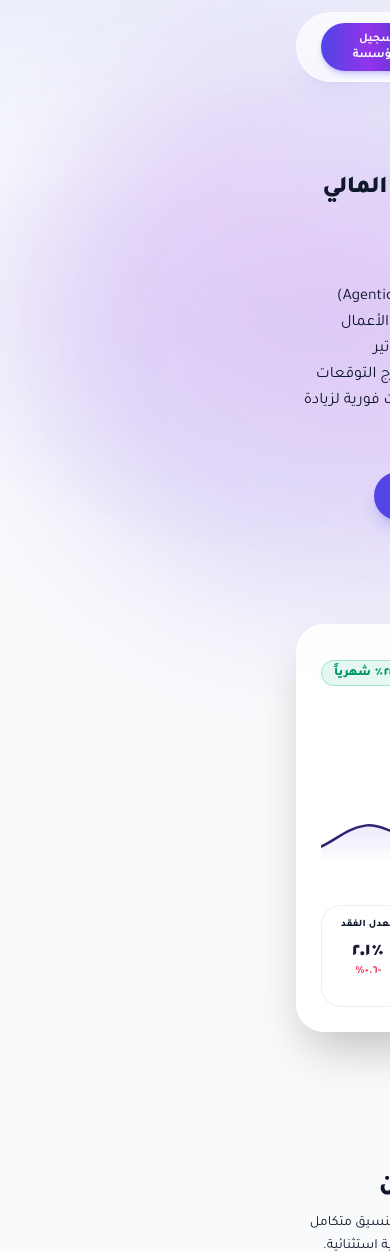
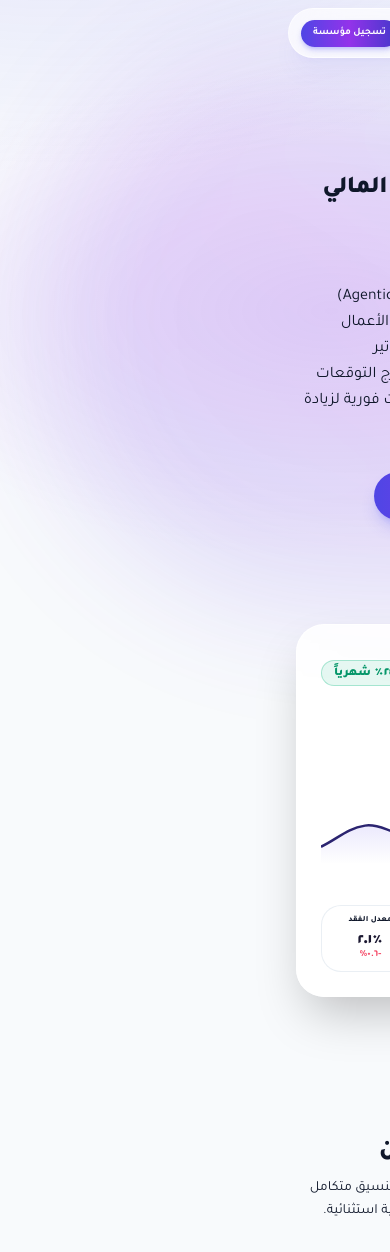
Before and after one commit to meeraalmadilwi-glitch/baseera-app, a Django app: page / in a window 390 px wide; the page is wider, and only the part inside the window is pictured. Shown: the top 1252 px of that part. Run offline with Django 5.2, Linux system fonts and the light colour scheme; some libraries are stand-ins or nearby versions.

Commit message:
Fix mobile responsiveness on landing page and add create_admin command

```diff
--- a/dashboard/templates/dashboard/navbar.html
+++ b/dashboard/templates/dashboard/navbar.html
@@ -1,11 +1,11 @@
 {% load static %}
-<header class="fixed top-0 inset-x-0 z-50 px-4 py-3 w-full flex justify-center pointer-events-none">
-  <div class="glass pointer-events-auto flex w-[min(1200px,100%)] items-center justify-between rounded-full px-6 py-2.5 border border-white/60 dark:border-slate-800 shadow-xl shadow-indigo-500/5 backdrop-blur-xl bg-white/70 dark:bg-slate-900/80">
+<header class="fixed top-0 inset-x-0 z-50 px-2 sm:px-4 py-2 sm:py-3 w-full flex justify-center pointer-events-none">
+  <div class="glass pointer-events-auto flex w-[min(1200px,100%)] items-center justify-between rounded-full px-3 sm:px-6 py-2 sm:py-2.5 border border-white/60 dark:border-slate-800 shadow-xl shadow-indigo-500/5 backdrop-blur-xl bg-white/70 dark:bg-slate-900/80">
     <!-- Brand Logo / Name (Left aligned) -->
-    <div class="flex flex-1 items-center justify-start">
-      <a href="{% url 'welcome' %}" class="flex items-center gap-2.5 hover:opacity-90 transition-opacity">
-        <img src="{% static 'dashboard/img/logo.png' %}" alt="Basira Logo" class="h-9 md:h-11 w-auto object-contain hover:scale-105 transition-transform duration-300 shrink-0 filter drop-shadow-md">
-        <span class="text-xl md:text-2xl font-black tracking-tight leading-none bg-gradient-to-r from-indigo-600 via-purple-600 to-indigo-500 dark:from-white dark:via-indigo-200 dark:to-indigo-400 bg-clip-text text-transparent" style="font-family: 'Cairo', sans-serif; font-weight: 900;">{{ trans.brand }}</span>
+    <div class="flex flex-[0.5] sm:flex-1 items-center justify-start">
+      <a href="{% url 'welcome' %}" class="flex items-center gap-1.5 sm:gap-2.5 hover:opacity-90 transition-opacity">
+        <img src="{% static 'dashboard/img/logo.png' %}" alt="Basira Logo" class="h-8 sm:h-9 md:h-11 w-auto object-contain hover:scale-105 transition-transform duration-300 shrink-0 filter drop-shadow-md">
+        <span class="text-lg sm:text-xl md:text-2xl font-black tracking-tight leading-none bg-gradient-to-r from-indigo-600 via-purple-600 to-indigo-500 dark:from-white dark:via-indigo-200 dark:to-indigo-400 bg-clip-text text-transparent" style="font-family: 'Cairo', sans-serif; font-weight: 900;">{{ trans.brand }}</span>
       </a>
     </div>
 
@@ -20,26 +20,26 @@
     </nav>
 
     <!-- Language Switcher & Authentication Buttons (Right aligned) -->
-    <div class="flex flex-1 items-center justify-end gap-3">
+    <div class="flex flex-[1.5] sm:flex-1 items-center justify-end gap-1.5 sm:gap-3">
       <!-- Theme Toggle Button -->
-      <button id="navThemeToggleBtn" class="grid h-9 w-9 place-items-center rounded-full border border-slate-200/80 bg-white/80 text-slate-800 shadow-xs hover:bg-white transition dark:bg-slate-800 dark:border-slate-700 dark:text-slate-200 dark:hover:bg-slate-700">
-          <i data-lucide="moon" class="h-4 w-4 dark:hidden"></i>
-          <i data-lucide="sun" class="h-4 w-4 hidden dark:block text-amber-400"></i>
+      <button id="navThemeToggleBtn" class="grid h-8 w-8 sm:h-9 sm:w-9 place-items-center rounded-full border border-slate-200/80 bg-white/80 text-slate-800 shadow-xs hover:bg-white transition dark:bg-slate-800 dark:border-slate-700 dark:text-slate-200 dark:hover:bg-slate-700">
+          <i data-lucide="moon" class="h-3.5 w-3.5 sm:h-4 sm:w-4 dark:hidden"></i>
+          <i data-lucide="sun" class="h-3.5 w-3.5 sm:h-4 sm:w-4 hidden dark:block text-amber-400"></i>
       </button>
 
       <!-- Language Switcher Button -->
-      <a href="?lang={{ trans.other_lang }}" class="flex items-center gap-1.5 text-xs font-black px-3.5 py-1.5 rounded-full border border-slate-200/80 bg-white/80 hover:bg-white transition-all shadow-xs dark:bg-slate-800 dark:border-slate-700 dark:hover:bg-slate-700">
+      <a href="?lang={{ trans.other_lang }}" class="flex items-center gap-1.5 text-xs font-black px-2 sm:px-3.5 py-1.5 rounded-full border border-slate-200/80 bg-white/80 hover:bg-white transition-all shadow-xs dark:bg-slate-800 dark:border-slate-700 dark:hover:bg-slate-700">
         <i data-lucide="globe" class="h-3.5 w-3.5 text-indigo-600 dark:text-indigo-400"></i>
-        <span class="tracking-wider uppercase">{{ trans.other_lang_name }}</span>
+        <span class="hidden sm:inline tracking-wider uppercase">{{ trans.other_lang_name }}</span>
       </a>
 
       {% if user.is_authenticated %}
-        <a href="{% url 'dashboard' %}" class="rounded-full bg-gradient-to-r from-indigo-600 to-purple-600 px-5 py-2 text-xs md:text-sm font-bold text-white transition-all hover:brightness-110 shadow-md shadow-indigo-500/25 transform hover:-translate-y-0.5">
+        <a href="{% url 'dashboard' %}" class="rounded-full bg-gradient-to-r from-indigo-600 to-purple-600 px-3 sm:px-5 py-1.5 sm:py-2 text-[10px] sm:text-xs md:text-sm font-bold text-white transition-all hover:brightness-110 shadow-md shadow-indigo-500/25 transform hover:-translate-y-0.5">
           {{ trans.dashboard_link }}
         </a>
       {% else %}
         <a href="{% url 'login' %}" class="hidden md:block text-sm font-extrabold hover:text-indigo-600 dark:hover:text-indigo-400 px-2 transition-colors">{{ trans.login_link }}</a>
-        <a href="{% url 'register' %}" class="rounded-full bg-gradient-to-r from-indigo-600 via-purple-600 to-indigo-700 px-5 py-2 text-xs md:text-sm font-bold text-white transition-all hover:brightness-110 shadow-md shadow-indigo-500/30 transform hover:-translate-y-0.5">
+        <a href="{% url 'register' %}" class="rounded-full bg-gradient-to-r from-indigo-600 via-purple-600 to-indigo-700 px-3 sm:px-5 py-1.5 sm:py-2 text-[10px] sm:text-xs md:text-sm font-bold text-white transition-all hover:brightness-110 shadow-md shadow-indigo-500/30 transform hover:-translate-y-0.5 text-center whitespace-nowrap">
           {{ trans.register_link }}
         </a>
       {% endif %}
--- a/dashboard/templates/dashboard/welcome.html
+++ b/dashboard/templates/dashboard/welcome.html
@@ -62,21 +62,21 @@
                     <div class="h-44 relative">
                         <canvas id="heroChart"></canvas>
                     </div>
-                    <div class="mt-4 grid grid-cols-3 gap-3 text-center">
-                        <div class="rounded-2xl border border-slate-200/70 dark:border-slate-800 bg-white/60 dark:bg-slate-900/60 p-3 shadow-xs">
-                            <div class="text-[10px] font-extrabold uppercase tracking-wide text-muted-foreground">{% if trans.lang_code == 'ar' %}العملاء{% else %}Customers{% endif %}</div>
-                            <div class="mt-0.5 text-lg font-black text-ink num">{% if trans.lang_code == 'ar' %}١,٢٨٤{% else %}1,284{% endif %}</div>
-                            <div class="text-xs font-bold text-emerald-600 dark:text-emerald-400">{% if trans.lang_code == 'ar' %}+١٢٪{% else %}+12%{% endif %}</div>
+                    <div class="mt-4 grid grid-cols-3 gap-1.5 sm:gap-3 text-center">
+                        <div class="rounded-2xl border border-slate-200/70 dark:border-slate-800 bg-white/60 dark:bg-slate-900/60 p-2 sm:p-3 shadow-xs">
+                            <div class="text-[8px] sm:text-[10px] font-extrabold uppercase tracking-wide text-muted-foreground truncate">{% if trans.lang_code == 'ar' %}العملاء{% else %}Customers{% endif %}</div>
+                            <div class="mt-0.5 text-sm sm:text-lg font-black text-ink num">{% if trans.lang_code == 'ar' %}١,٢٨٤{% else %}1,284{% endif %}</div>
+                            <div class="text-[10px] sm:text-xs font-bold text-emerald-600 dark:text-emerald-400">{% if trans.lang_code == 'ar' %}+١٢٪{% else %}+12%{% endif %}</div>
                         </div>
-                        <div class="rounded-2xl border border-slate-200/70 dark:border-slate-800 bg-white/60 dark:bg-slate-900/60 p-3 shadow-xs">
-                            <div class="text-[10px] font-extrabold uppercase tracking-wide text-muted-foreground">{% if trans.lang_code == 'ar' %}متوسط الشراء{% else %}AOV{% endif %}</div>
-                            <div class="mt-0.5 text-lg font-black text-ink num">{% if trans.lang_code == 'ar' %}٣٧ ر.ع.{% else %}OMR 37{% endif %}</div>
-                            <div class="text-xs font-bold text-indigo-600 dark:text-indigo-400">{% if trans.lang_code == 'ar' %}+٤٪{% else %}+4%{% endif %}</div>
+                        <div class="rounded-2xl border border-slate-200/70 dark:border-slate-800 bg-white/60 dark:bg-slate-900/60 p-2 sm:p-3 shadow-xs">
+                            <div class="text-[8px] sm:text-[10px] font-extrabold uppercase tracking-wide text-muted-foreground truncate">{% if trans.lang_code == 'ar' %}متوسط الشراء{% else %}AOV{% endif %}</div>
+                            <div class="mt-0.5 text-sm sm:text-lg font-black text-ink num">{% if trans.lang_code == 'ar' %}٣٧ ر.ع.{% else %}OMR 37{% endif %}</div>
+                            <div class="text-[10px] sm:text-xs font-bold text-indigo-600 dark:text-indigo-400">{% if trans.lang_code == 'ar' %}+٤٪{% else %}+4%{% endif %}</div>
                         </div>
-                        <div class="rounded-2xl border border-slate-200/70 dark:border-slate-800 bg-white/60 dark:bg-slate-900/60 p-3 shadow-xs">
-                            <div class="text-[10px] font-extrabold uppercase tracking-wide text-muted-foreground">{% if trans.lang_code == 'ar' %}معدل الفقد{% else %}Churn{% endif %}</div>
-                            <div class="mt-0.5 text-lg font-black text-ink num">{% if trans.lang_code == 'ar' %}٢.١٪{% else %}2.1%{% endif %}</div>
-                            <div class="text-xs font-bold text-rose-500">{% if trans.lang_code == 'ar' %}-٠.٦٪{% else %}-0.6%{% endif %}</div>
+                        <div class="rounded-2xl border border-slate-200/70 dark:border-slate-800 bg-white/60 dark:bg-slate-900/60 p-2 sm:p-3 shadow-xs">
+                            <div class="text-[8px] sm:text-[10px] font-extrabold uppercase tracking-wide text-muted-foreground truncate">{% if trans.lang_code == 'ar' %}معدل الفقد{% else %}Churn{% endif %}</div>
+                            <div class="mt-0.5 text-sm sm:text-lg font-black text-ink num">{% if trans.lang_code == 'ar' %}٢.١٪{% else %}2.1%{% endif %}</div>
+                            <div class="text-[10px] sm:text-xs font-bold text-rose-500">{% if trans.lang_code == 'ar' %}-٠.٦٪{% else %}-0.6%{% endif %}</div>
                         </div>
                     </div>
                 </div>
```
Also changed, not shown: dashboard/management/commands/create_admin_baseera.py (added, +17 -0 lines), 1 other file.
